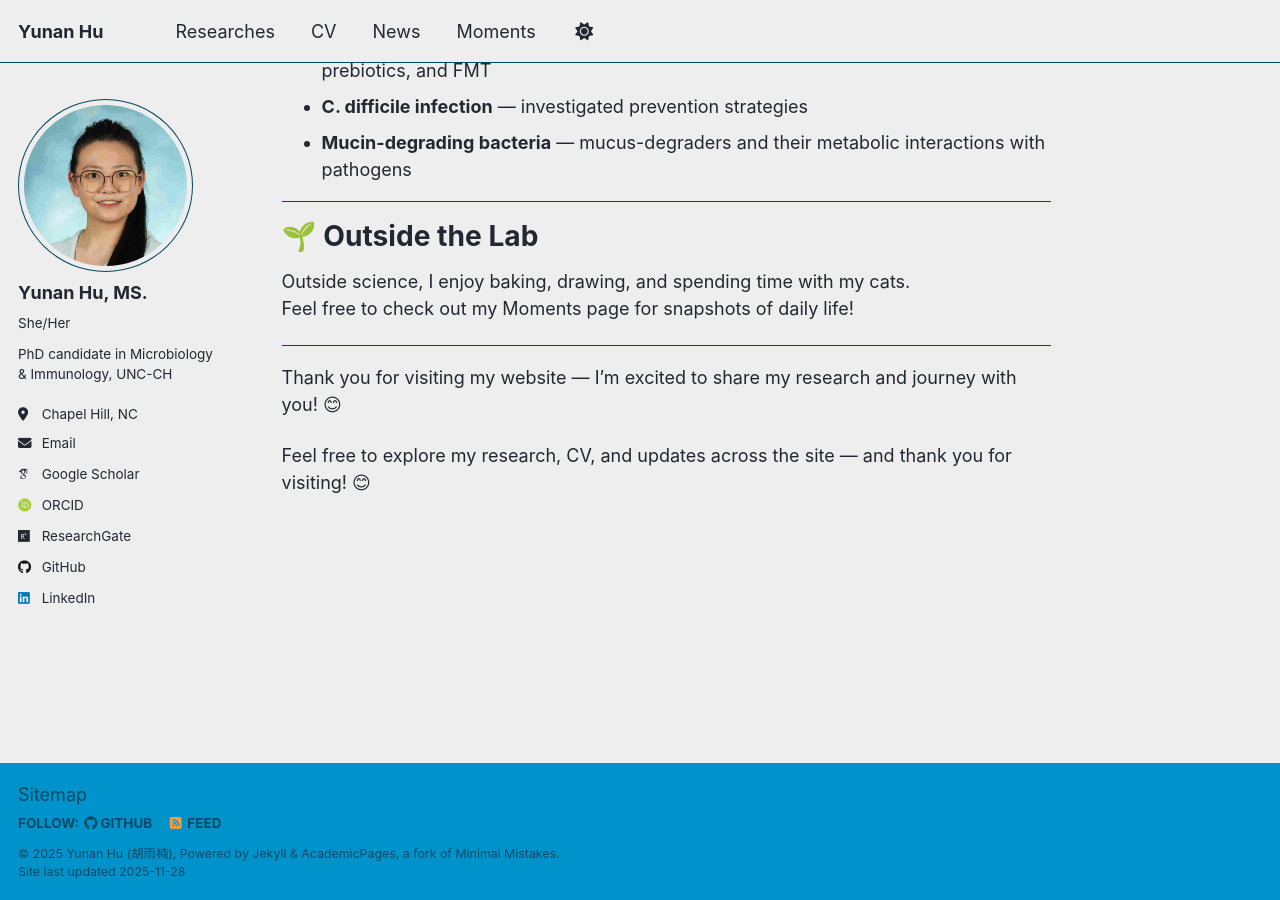
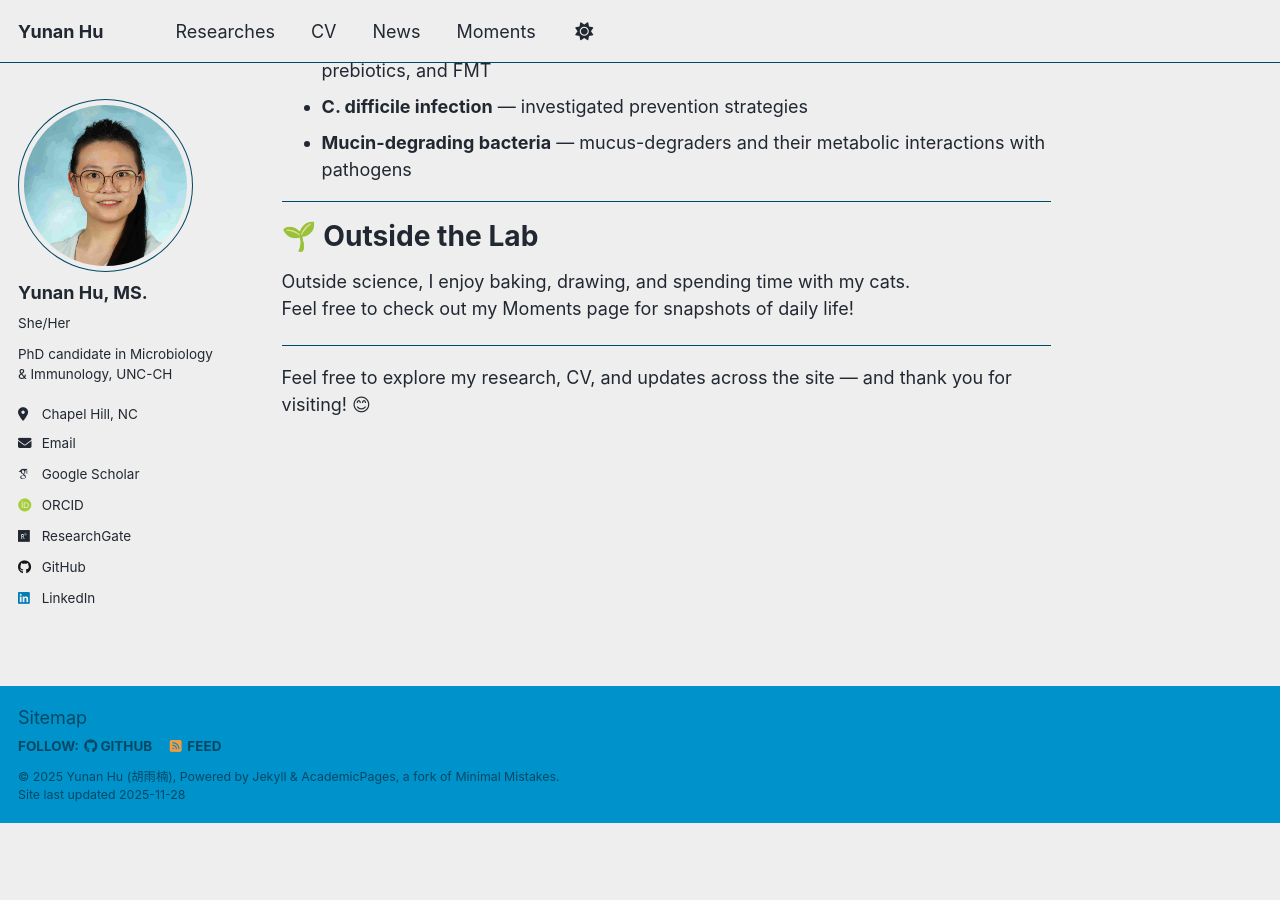
Before and after one commit to Yunan0525/Yunan0525.github.io, a Jekyll site: the page built from _pages/about.md, in a window 1280 px wide and 900 px high, scrolled down 1333 px. Built offline with Jekyll 4.4.1, drawn with Linux system fonts in a browser that asks for light colours; some web fonts are replaced; a script that is not in the unit is left out; after the commit the page ends 2156 px from its top, so only the background shows below that.

Commit message:
Update about.md

```diff
--- a/_pages/about.md
+++ b/_pages/about.md
@@ -54,6 +54,4 @@ Feel free to check out my Moments page for snapshots of daily life!
 
 ---
 
-Thank you for visiting my website — I’m excited to share my research and journey with you! 😊
-
 Feel free to explore my research, CV, and updates across the site — and thank you for visiting! 😊
```
